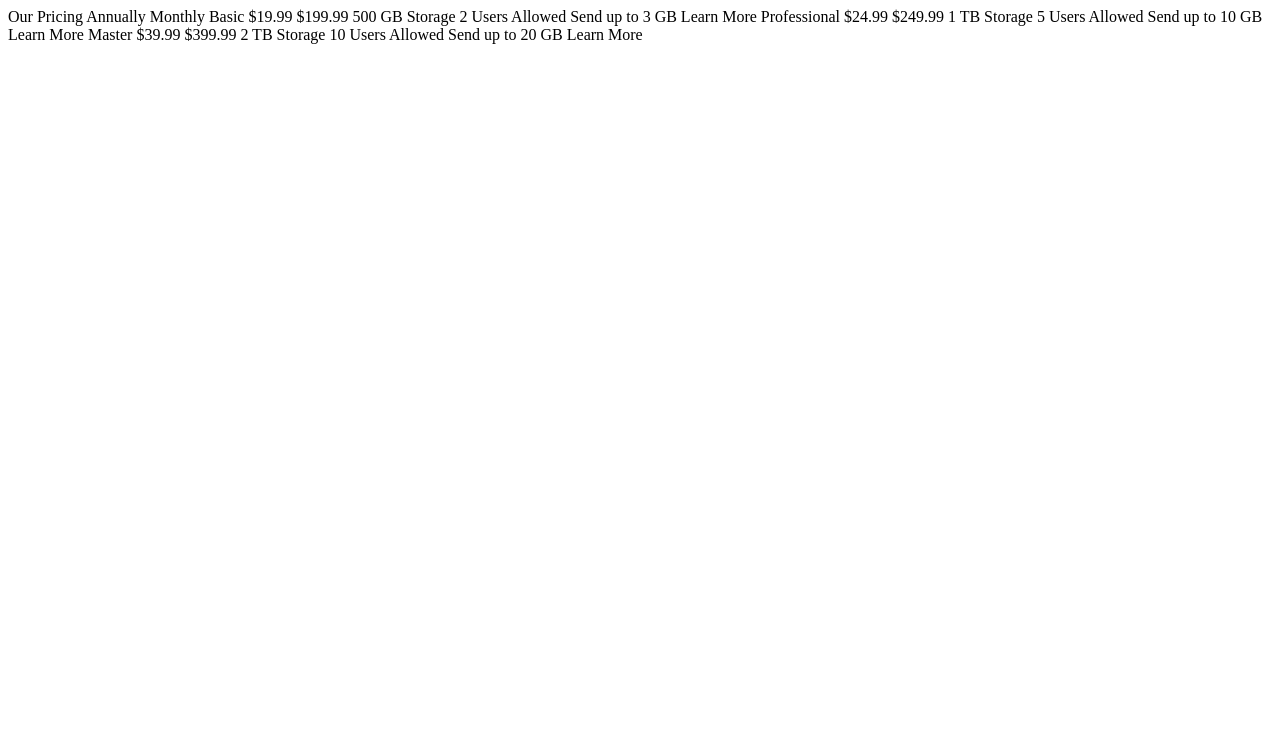
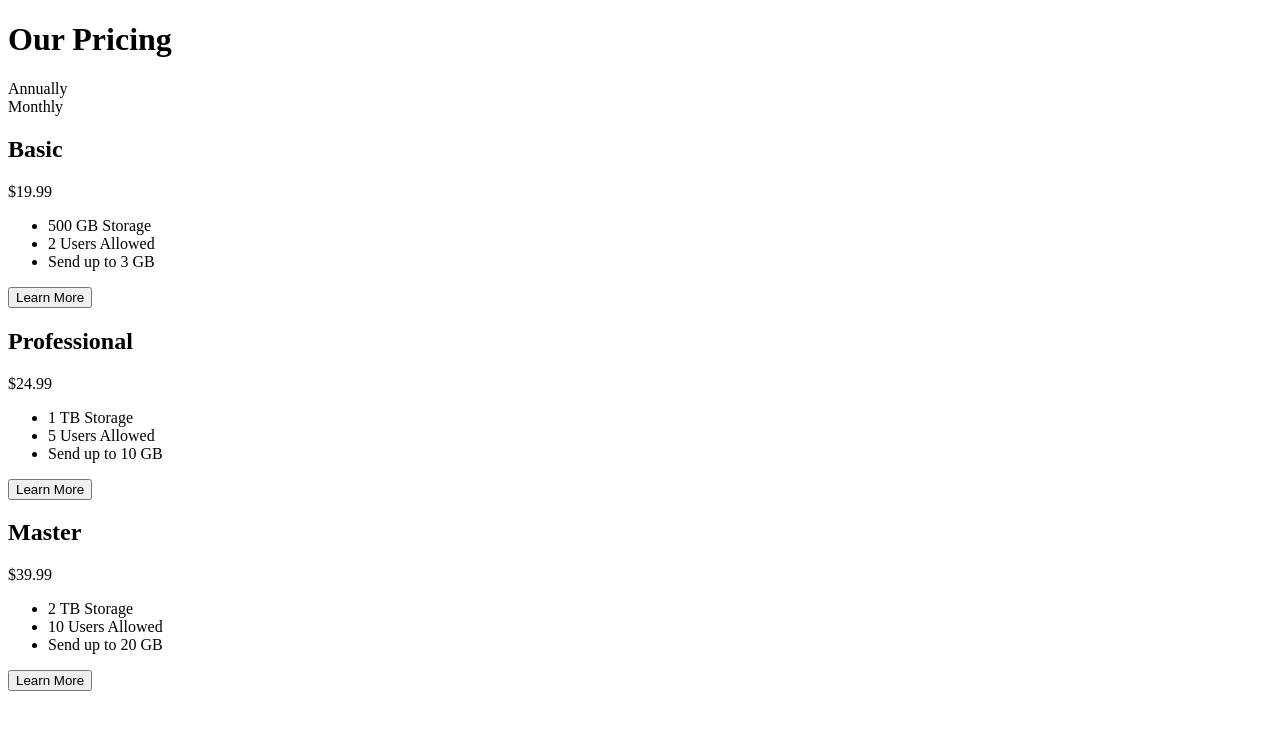
Before and after one commit to solvedbiscuit71/pricing-component-with-toggle, a plain HTML site: page index.html in a window 1280 px wide. Drawn offline with Linux system fonts and the light colour scheme.

Commit message:
Completed structuring the HTML
completed the index.html file,

Remaining:
- need to add style to page
- add js for click event on the toggle and dynamically changed depending
  on what's choosen

```diff
--- a/index.html
+++ b/index.html
@@ -7,33 +7,62 @@
   <link rel="icon" type="image/png" sizes="32x32" href="./images/favicon-32x32.png">
   <title>Pricing component with toggle</title>
 </head>
+
 <body>
-  Our Pricing
-  Annually
-  Monthly
+  <header>
+    <h1>Our Pricing</h1>
+    <div class="toggle">
+      <div class="toggle__choice">
+        Annually
+      </div>
+      <div class="toggle__btn"></div>
+      <div class="toggle__choice">
+        Monthly
+      </div>
+    </div>
+  </header>
 
-  Basic
-  &dollar;19.99
-  &dollar;199.99
-  500 GB Storage
-  2 Users Allowed
-  Send up to 3 GB
-  Learn More
+  <main>
+    <div class="card-container">
+      <div class="card">
+        <h2 class="card__title">Basic</h2>
+        <p class="card__price">$19.99</p>
 
-  Professional
-  &dollar;24.99
-  &dollar;249.99
-  1 TB Storage
-  5 Users Allowed
-  Send up to 10 GB
-  Learn More
+        <ul class="card__features">
+          <li>500 GB Storage</li>
+          <li>2 Users Allowed</li>
+          <li>Send up to 3 GB</li>
+        </ul>
 
-  Master
-  &dollar;39.99
-  &dollar;399.99
-  2 TB Storage
-  10 Users Allowed
-  Send up to 20 GB
-  Learn More
+        <button class="card__btn"> Learn More </button>
+      </div>
+
+      <div class="card">
+        <h2 class="card__title">Professional</h2>
+        <p class="card__price">$24.99</p>
+
+        <ul class="card__features">
+          <li>1 TB Storage</li>
+          <li>5 Users Allowed</li>
+          <li>Send up to 10 GB</li>
+        </ul>
+
+        <button class="card__btn"> Learn More </button>
+      </div>
+
+      <div class="card">
+        <h2 class="card__title">Master</h2>
+        <p class="card__price">$39.99</p>
+
+        <ul class="card__features">
+          <li>2 TB Storage</li>
+          <li>10 Users Allowed</li>
+          <li>Send up to 20 GB</li>
+        </ul>
+
+        <button class="card__btn"> Learn More </button>
+      </div>
+    </div>
+  </main>
 </body>
 </html>
```
